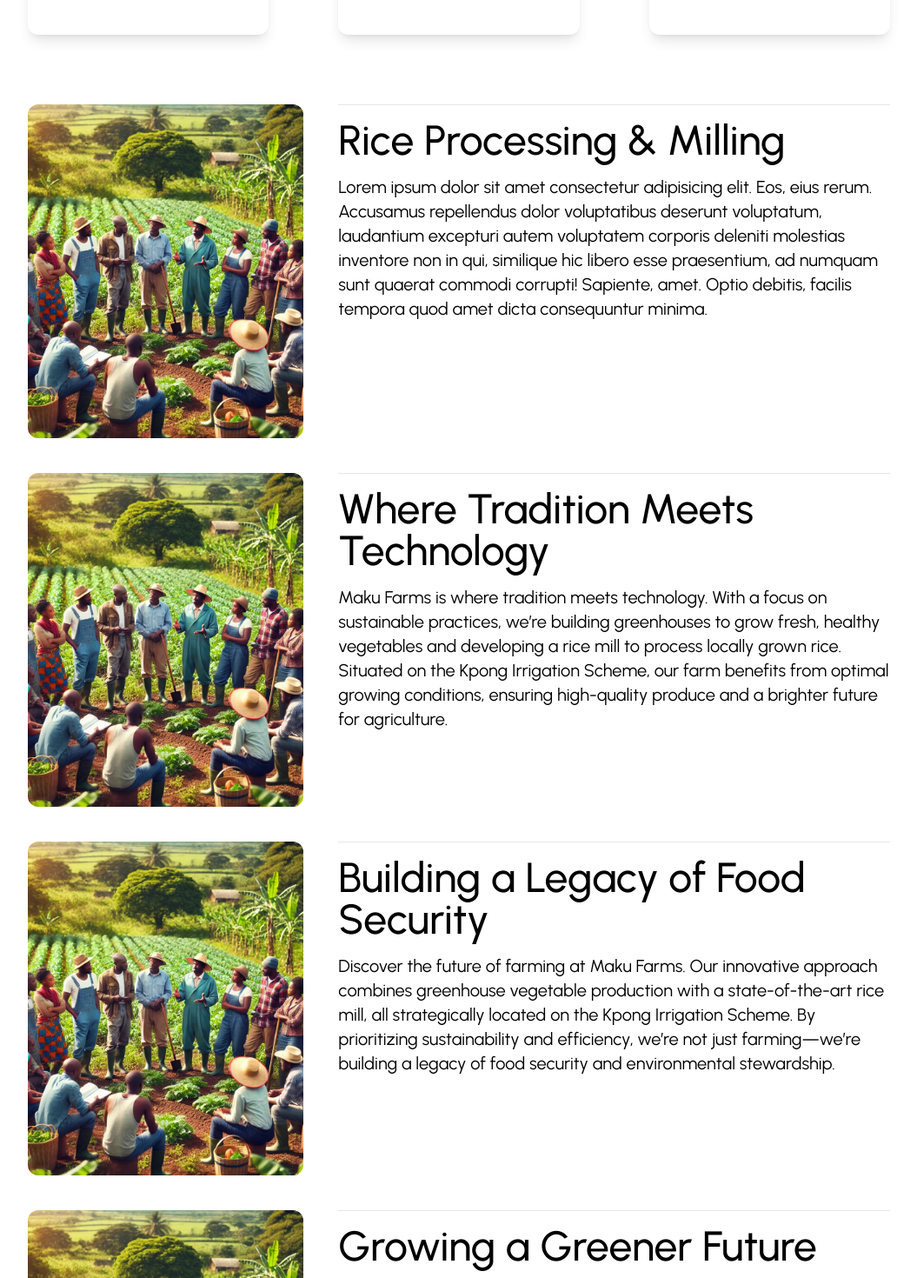
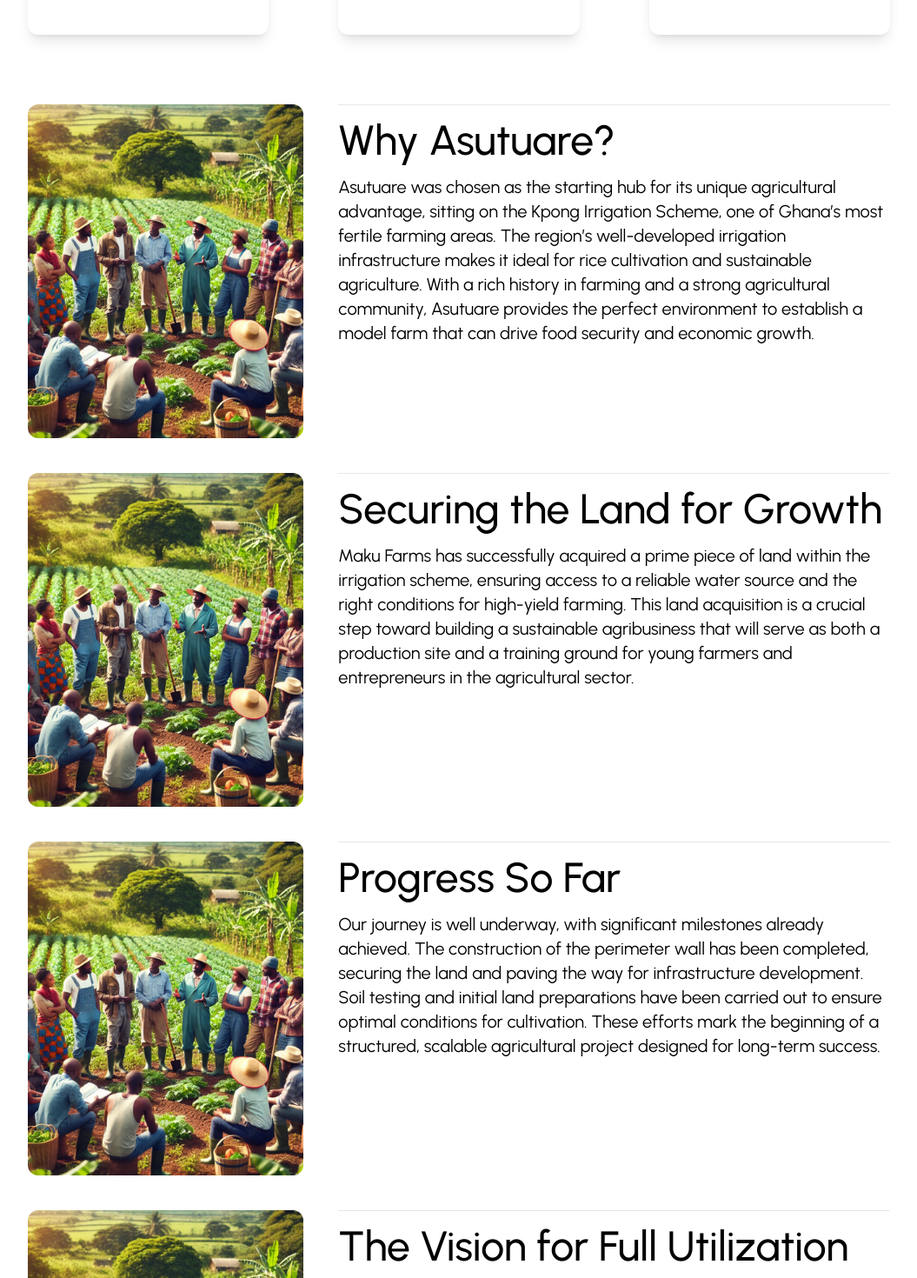
Before and after one commit to Korkoe-codes/makufarms-frontend, a React (Vite) app: page / in a window 1280 px wide. Shown: the part 900-2370 px from the top of the page at 87% size, without its empty margins (112-1167 px from the left). Built offline with nearby package versions, Linux system fonts and the light colour scheme.

Commit message:
updated content on the about us section

```diff
--- a/src/components/About.jsx
+++ b/src/components/About.jsx
@@ -81,10 +81,12 @@ const About = () => {
 
 
     <aside className="flex flex-col gap-10 w-full">
-        <Card image_path={aboutImage}  title={"Rice Processing & Milling"} description="Lorem ipsum dolor sit amet consectetur adipisicing elit. Eos, eius rerum. Accusamus repellendus dolor voluptatibus deserunt voluptatum, laudantium excepturi autem voluptatem corporis deleniti molestias inventore non in qui, similique hic libero esse praesentium, ad numquam sunt quaerat commodi corrupti! Sapiente, amet. Optio debitis, facilis tempora quod amet dicta consequuntur minima."/>
-        <Card image_path={aboutImage}  title={"Where Tradition Meets Technology"} description="Maku Farms is where tradition meets technology. With a focus on sustainable practices, we’re building greenhouses to grow fresh, healthy vegetables and developing a rice mill to process locally grown rice. Situated on the Kpong Irrigation Scheme, our farm benefits from optimal growing conditions, ensuring high-quality produce and a brighter future for agriculture."/>
-        <Card image_path={aboutImage}  title={"Building a Legacy of Food Security"} description="Discover the future of farming at Maku Farms. Our innovative approach combines greenhouse vegetable production with a state-of-the-art rice mill, all strategically located on the Kpong Irrigation Scheme. By prioritizing sustainability and efficiency, we’re not just farming—we’re building a legacy of food security and environmental stewardship."/>
-        <Card image_path={aboutImage} title={"Growing a Greener Future"}  description="At Maku Farms, we’re not just growing crops—we’re cultivating a greener future. Our greenhouses are designed to maximize vegetable production year-round, while our upcoming rice mill will process high-quality rice for local and international markets. By leveraging the fertile lands of the Kpong Irrigation Scheme, we’re committed to promoting sustainable agriculture and empowering communities through innovation and efficiency."/>
+        <Card image_path={aboutImage}  title={"Why Asutuare?"} description="Asutuare was chosen as the starting hub for its unique agricultural advantage, sitting on the Kpong Irrigation Scheme, one of Ghana’s most fertile farming areas. The region’s well-developed irrigation infrastructure makes it ideal for rice cultivation and sustainable agriculture. With a rich history in farming and a strong agricultural community, Asutuare provides the perfect environment to establish a model farm that can drive food security and economic growth.
+
+"/>
+        <Card image_path={aboutImage}  title={"Securing the Land for Growth"} description="Maku Farms has successfully acquired a prime piece of land within the irrigation scheme, ensuring access to a reliable water source and the right conditions for high-yield farming. This land acquisition is a crucial step toward building a sustainable agribusiness that will serve as both a production site and a training ground for young farmers and entrepreneurs in the agricultural sector."/>
+        <Card image_path={aboutImage}  title={"Progress So Far"} description="Our journey is well underway, with significant milestones already achieved. The construction of the perimeter wall has been completed, securing the land and paving the way for infrastructure development. Soil testing and initial land preparations have been carried out to ensure optimal conditions for cultivation. These efforts mark the beginning of a structured, scalable agricultural project designed for long-term success."/>
+        <Card image_path={aboutImage} title={"The Vision for Full Utilization"}  description="The ultimate goal for Maku Farms is to establish a fully operational agricultural hub, integrating sustainable rice production, innovative farming practices, and agribusiness opportunities. Future plans include setting up modern storage facilities, processing units, and training programs to support the local farming community. Our vision is to create a self-sustaining ecosystem that enhances food production, generates employment, and promotes environmentally responsible farming."/>
 
     </aside>
       </section>
--- a/src/components/Progress.jsx
+++ b/src/components/Progress.jsx
@@ -1,11 +1,11 @@
 import { progressImgs } from "../assets/index"
 const Progress = () => {
   return (
-    <div className="container mx-auto p-4" id="progress">
-        <h1 className="text-3xl font-bold m-4">Where we are now.</h1>
-      <div className="grid grid-cols-1 md:grid-cols-2 lg:grid-cols-3  gap-4">
+    <div className="w-full md:gap-10 lg:gap-14 flex flex-col lg:px-28 px-10 md:px-16 xl:px-36 gap-10" id="progress">
+        <h1 className="text-xl lg:text-3xl xl:text-5xl font-medium text-left lg:text-left">Where we are now.</h1>
+      <div className="grid grid-cols-1 md:grid-cols-2 lg:grid-cols-3  gap-10">
         {/* Image 1 */}
-        <div className="sm:col-span-1 relative group rounded-lg overflow-hidden w-full">
+        <div className=" relative group rounded-lg overflow-hidden w-full">
           <img
             src={progressImgs[0]}
             alt="Placeholder 1"
@@ -16,7 +16,7 @@ const Progress = () => {
           </div>
         </div>
         {/* Image 4 */}
-        <div className="sm:col-span-1 relative group rounded-lg overflow-hidden w-full">
+        <div className="relative group rounded-lg overflow-hidden w-full">
           <img
             src={progressImgs[3]}
             alt="Placeholder 4"
@@ -28,7 +28,7 @@ const Progress = () => {
           </div>
         </div>
                 {/* Image 3 */}
-                <div className="sm:col-span-1 relative group rounded-lg overflow-hidden w-full">
+                <div className=" relative group rounded-lg overflow-hidden w-full">
           <img
             src={progressImgs[2]}
             alt="Placeholder 3"
@@ -40,7 +40,7 @@ const Progress = () => {
           </div>
         </div>
         {/* Image 6 */}
-        <div className="sm:col-span-1 relative group rounded-lg overflow-hidden w-full">
+        <div className=" relative group rounded-lg overflow-hidden w-full">
           <img
             src={progressImgs[5]}
             alt="Placeholder 6"
@@ -52,11 +52,11 @@ const Progress = () => {
           </div>
         </div>
         {/* Image 2 */}
-        <div className="sm:col-span-1 relative group rounded-lg overflow-hidden w-full">
+        <div className="relative  rounded-lg overflow-hidden w-full">
           <img
             src={progressImgs[1]}
             alt="Placeholder 2"
-            className="w-full h-full object-cover rounded-lg transition-transform duration-300 group-hover:scale-105"
+            className="w-full h-full group object-cover rounded-lg transition-transform duration-300 group-hover:scale-105"
           />
 
           <div className="absolute inset-0 bg-black bg-opacity-50 opacity-0 group-hover:opacity-100 transition-opacity duration-300 flex items-center justify-center">
@@ -64,7 +64,7 @@ const Progress = () => {
           </div>
         </div>
         {/* Image 7 */}
-        <div className="sm:col-span-1 relative group rounded-lg overflow-hidden w-full">
+        <div className=" relative group rounded-lg overflow-hidden w-full">
           <img
             src={progressImgs[6]}
             alt="Placeholder 7"
```
